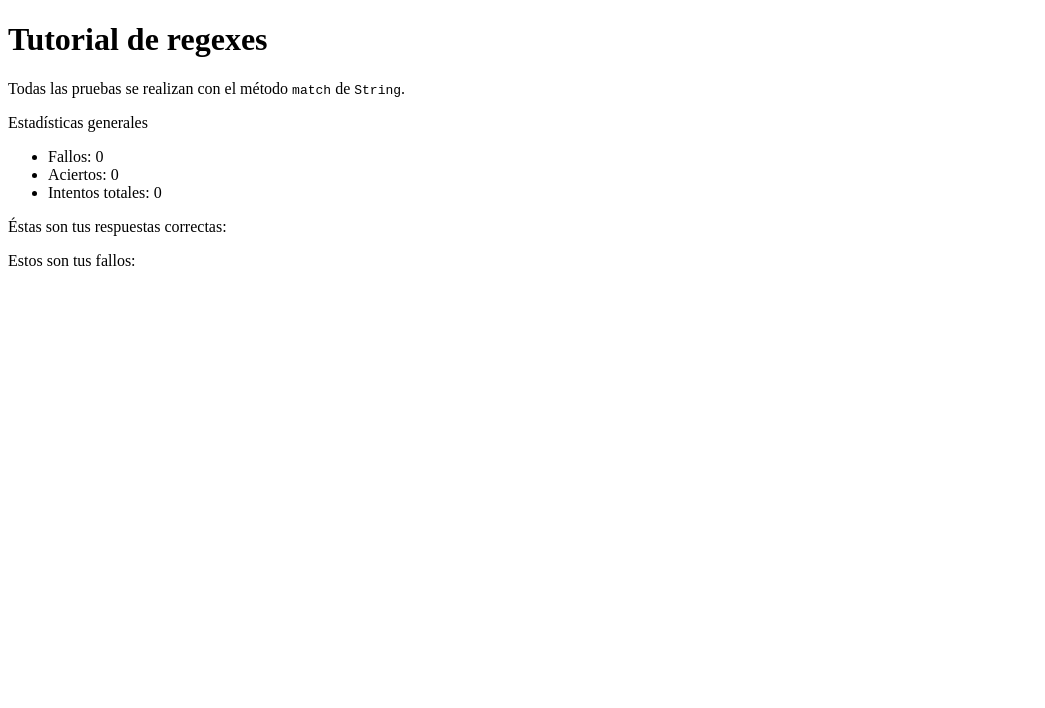
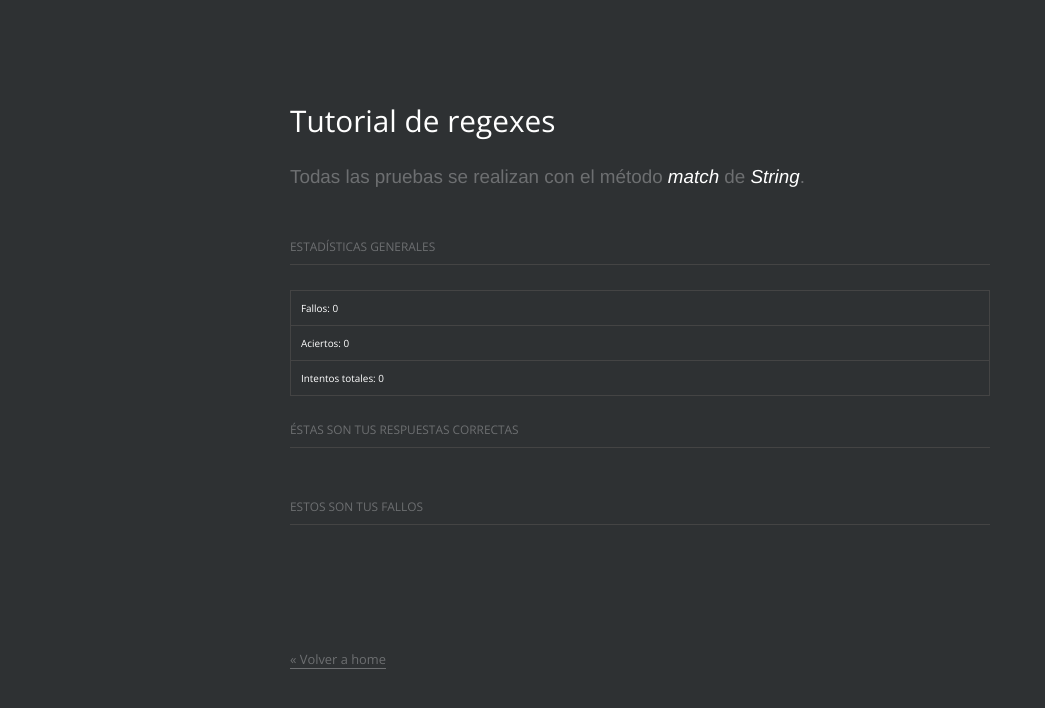
Before and after one commit to CodeCantor/regex, a plain HTML site: page tutorial/index.html in a window 1280 px wide. Shown: the whole page, without its empty margins (0-1045 px from the left). Drawn offline with nearby package versions, Linux system fonts and the light colour scheme.

Commit message:
style tutorial

```diff
--- a/slides/css/source/theme.scss
+++ b/slides/css/source/theme.scss
@@ -13,19 +13,9 @@
 // ---------------------------------------------
 
 // Include theme-specific fonts ----------------
-@font-face {
-        font-family: 'League Gothic';
-        src: url('../../lib/font/league_gothic-webfont.eot');
-        src: url('../../lib/font/league_gothic-webfont.eot?#iefix') format('embedded-opentype'),
-                 url('../../lib/font/league_gothic-webfont.woff') format('woff'),
-                 url('../../lib/font/league_gothic-webfont.ttf') format('truetype'),
-                 url('../../lib/font/league_gothic-webfont.svg#LeagueGothicRegular') format('svg');
 
-        font-weight: normal;
-        font-style: normal;
-}
 
-@import url(https://fonts.googleapis.com/css?family=Lato:400,700,400italic,700italic);
+@import url(http://fonts.googleapis.com/css?family=Open+Sans:600italic,400,600,700);
 // ---------------------------------------------
 
 // Override theme settings ---------------------
@@ -38,7 +28,7 @@ $heading1TextShadow: 0 1px 0 #ccc, 0 2px 0 #c9c9c9, 0 3px 0 #bbb, 0 4px 0 #b9b9b
 // $headingTextShadow: none;
 // $headingLetterSpacing: -0.03em;
 // $headingTextTransform: none;
-// $selectionBackgroundColor: #e0ad52;
+// $selectionBackgroundColor: red;
 // $mainFontSize: 30px;
 // See ../../bower_components/reveal.js/css/theme/template/settings.scss for the full list.
 // ---------------------------------------------
@@ -55,3 +45,10 @@ $heading1TextShadow: 0 1px 0 #ccc, 0 2px 0 #c9c9c9, 0 3px 0 #bbb, 0 4px 0 #b9b9b
 
 // See ../../bower_components/reveal.js/css/theme/README.md
 // for further explanations on how reveal.js themes work.
+
+/* style */
+
+body {
+	 font-family: 'Open Sans', serif !important;
+	  background: #2E3133 !important;
+}
--- a/tutorial/index.html
+++ b/tutorial/index.html
@@ -1,28 +1,142 @@
 <!DOCTYPE html>
-<html>
-	<head>
+<html lang="en">
+<head>
+	<meta http-equiv="Content-Type" content="text/html; charset=utf-8">
 		<script src="//ajax.googleapis.com/ajax/libs/jquery/2.1.1/jquery.min.js"></script>
 		<script src="lodash.js"></script>
 		<script src="tutorial.js"></script>
+		<!-- pwd by gruncho -->
+		<style>
+		body {
+		  font-family: 'Open Sans', serif;
+		  background: #2E3133;
+		  color: white;
+		  font-size: 62%;
+		}
+		body, ul, h1, h2, h3, p {
+		  padding: 0;
+		  margin: 0;
+		}
+		a {
+		  -webkit-transition: 0.2s ease-in;
+    	-moz-transition: 0.2s ease-in;
+    	-o-transition: 0.2s ease-in;
+    	transition: 0.2s ease-in;
+		}
+		h1 {
+      color: white;
+      font-weight: 400;
+      font-size: 3em;
+    }
+    h2 {
+      font-size: 1.9em;
+      font-weight: 400;
+      margin-bottom: 50px;
+      font-family: Helvetica, Arial, serif;
+      color: #6D6F71;
+    }
+    h2 em {
+      color: white;
+    }
+    h1 span {
+      color: #6D6F71;
+      font-weight: normal;
+      font-size: 0.6em !important;
+    }
+    article {
+      font-weight: 400;
+      width: 60%;
+      max-width: 700px;
+      padding: 100px 0 50px 0;
+      margin: 0 auto;
+    }
+    article p {
+      color: #6D6F71;
+      font-size: 1.2em;
+    }
+    footer {
+      width: 60%;
+      font-size: 1.3em;
+      color: #6D6F71;
+      max-width: 700px;
+      margin: 25px auto;
+    }
+    footer a {
+      color: #6D6F71;
+      text-decoration: none;
+      border-bottom: 1px solid #6D6F71;
+    }
+    footer a:hover {
+      color: white;
+      border-bottom: 1px solid white;
+      text-decoration: none;
+    }
+    h1, a.aleph {
+      margin-bottom: 25px;
+    }
+    ul {
+      margin: 25px 0;
+      overflow: hidden;
+      border-left: 1px solid #444;
+      border-right: 1px solid #444;
+    }
+    ul li:first-child {
+      border-top: 1px solid #444;
+    }
+    ul li {
+      padding: 10px;
+      border-bottom: 1px solid #444;
+    }
+    .aleph {
+      width: 90px;
+      height: 90px;
+      display: block;
+      text-indent: -9999px;
+      background: transparent url('http://codecantor.com/assets/img/codecantor.png') no-repeat;
+    }
+    h3 {
+      color: #6D6F71;
+      font-weight: 400;
+      text-transform: uppercase;
+      font-size: 1.2em;
+      padding-bottom: 10px;
+      margin-bottom: 25px;
+      border-bottom: 1px solid #444;
+    }
+		</style>
+		<link href='http://fonts.googleapis.com/css?family=Open+Sans:600italic,400,600,700' rel='stylesheet' type='text/css'>
+		<!-- front gruncho -->
 	</head>
 	<body>
+	  <article>
 	<h1>Tutorial de regexes</h1>
-	<p>
-		Todas las pruebas se realizan con el método <code>match</code> de <code>String</code>.
-	</p>
-	<p>Estadísticas generales</p>
+	<h2>
+		Todas las pruebas se realizan con el método <em>match</em> de <em>String</em>.
+	</h2>
+	<h3>
+	  Estadísticas generales
+	</h3>
 	<ul>
 	<li>Fallos: <span id="fails">0</span></li>
 	<li>Aciertos: <span id="success">0</span></li>
 	<li>Intentos totales: <span id="tries">0</span></li>
 	</ul>
-	<p>Éstas son tus respuestas correctas:</p>
+	<h3>
+	  Éstas son tus respuestas correctas
+	</h3>
 	<ul id="answers">
 
 	</ul>
-	<p>Estos son tus fallos:</p>
+	<h3>
+	  Estos son tus fallos
+	</h3>
 	<ul id="failed-answers">
 
 	</ul>
+	</article>
+	<footer>
+	  <a href="../index.html">
+	    « Volver a home
+	  </a>
 	</body>
 </html>
```
Also changed, not shown: slides/css/theme.css.
